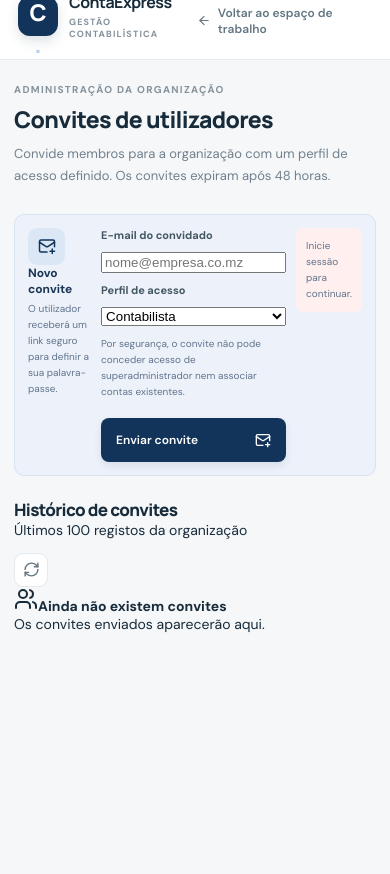
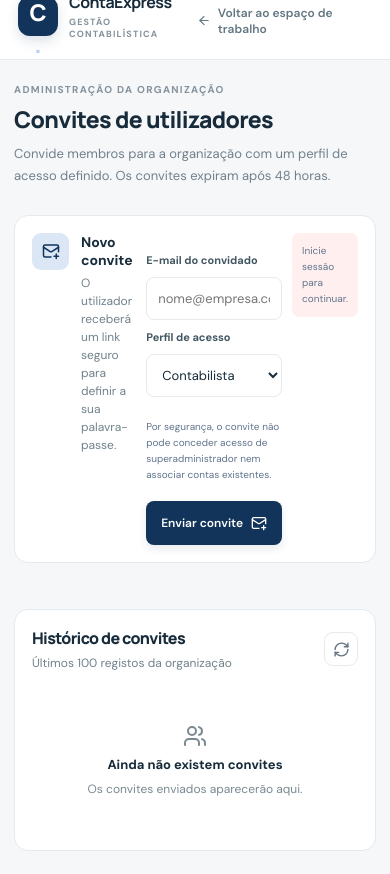
Before and after one commit to acjl-mz/contaexpress, a Next.js app: page /organizacao/convites in a window 390 px wide. Before the commit the page ends 844 px from the top, so only its background shows below. Built offline with nearby package versions, Linux system fonts and the light colour scheme; no server answers.

Commit message:
style: add responsive organisation invitations UI

```diff
--- a/app/globals.css
+++ b/app/globals.css
@@ -398,3 +398,31 @@ h2{font-size:17px;margin:0;font-weight:800}
 .avatar[href]{display:grid;place-items:center;text-decoration:none;cursor:pointer}
 .avatar[href]:focus-visible{outline:3px solid #9dd5b8;outline-offset:3px}
 @media(max-width:600px){.security-card{padding:24px 20px}.security-back{margin-bottom:22px}}
+
+
+/* Organisation invitations */
+.invitation-layout{display:grid;grid-template-columns:minmax(280px,.8fr) minmax(0,1.2fr);gap:24px;margin-top:28px;align-items:start}
+.invitation-panel{padding:22px;background:#fff;border:1px solid var(--line);border-radius:14px}
+.invitation-panel-heading,.invitation-list-heading{display:flex;align-items:flex-start;gap:12px}
+.invitation-panel-heading strong{font-size:14px;color:var(--ink)}
+.invitation-panel-heading p,.invitation-list-heading p{margin:5px 0 0;color:#71828b;font-size:12px;line-height:1.5}
+.invitation-panel .auth-form{margin-top:20px}
+.invitation-panel .auth-form input,.invitation-panel .auth-form select{width:100%;min-height:43px;border:1px solid var(--line);border-radius:8px;padding:0 11px;background:#fff;color:var(--ink);font:inherit;font-size:13px}
+.invitation-panel .auth-form select{margin-bottom:12px}
+.invitation-list{padding:22px;background:#fff;border:1px solid var(--line);border-radius:14px;min-width:0}
+.invitation-list-heading{justify-content:space-between;align-items:center;margin-bottom:16px}
+.invitation-list-heading h2{margin:0;color:var(--ink);font-size:16px}
+.invitation-table{display:flex;flex-direction:column}
+.invitation-item{display:flex;justify-content:space-between;align-items:center;gap:12px;padding:14px 0;border-top:1px solid #edf0f2}
+.invitation-person{display:flex;align-items:center;gap:10px;min-width:0}
+.invitation-person>div{display:flex;flex-direction:column;gap:4px;min-width:0}
+.invitation-person strong{font-size:12px;color:var(--ink);overflow-wrap:anywhere}
+.invitation-person small,.invitation-status small{font-size:11px;color:#7a8991}
+.invitation-avatar{width:34px;height:34px;flex:0 0 34px;display:grid;place-items:center;border-radius:50%;background:#eaf3ff;color:#183d70;font-size:13px;font-weight:700}
+.invitation-status{display:flex;flex-direction:column;align-items:flex-end;gap:5px;white-space:nowrap}
+.status-chip{display:inline-flex;padding:4px 8px;border-radius:20px;font-size:10px;font-weight:700}
+.status-chip.pending{background:#fff4d8;color:#89611a}.status-chip.accepted{background:#e7f7ed;color:#287b58}.status-chip.revoked{background:#f0f1f2;color:#6d7880}
+.invitation-empty{display:flex;flex-direction:column;align-items:center;gap:8px;padding:36px 12px;text-align:center;color:#7a8991}
+.invitation-empty strong{font-size:13px;color:var(--ink)}.invitation-empty p{margin:0;font-size:12px}
+@media(max-width:850px){.invitation-layout{grid-template-columns:1fr}.invitation-list{min-width:0}}
+@media(max-width:480px){.invitation-item{align-items:flex-start;flex-direction:column}.invitation-status{align-items:flex-start;padding-left:44px}.invitation-panel,.invitation-list{padding:17px}}
```
